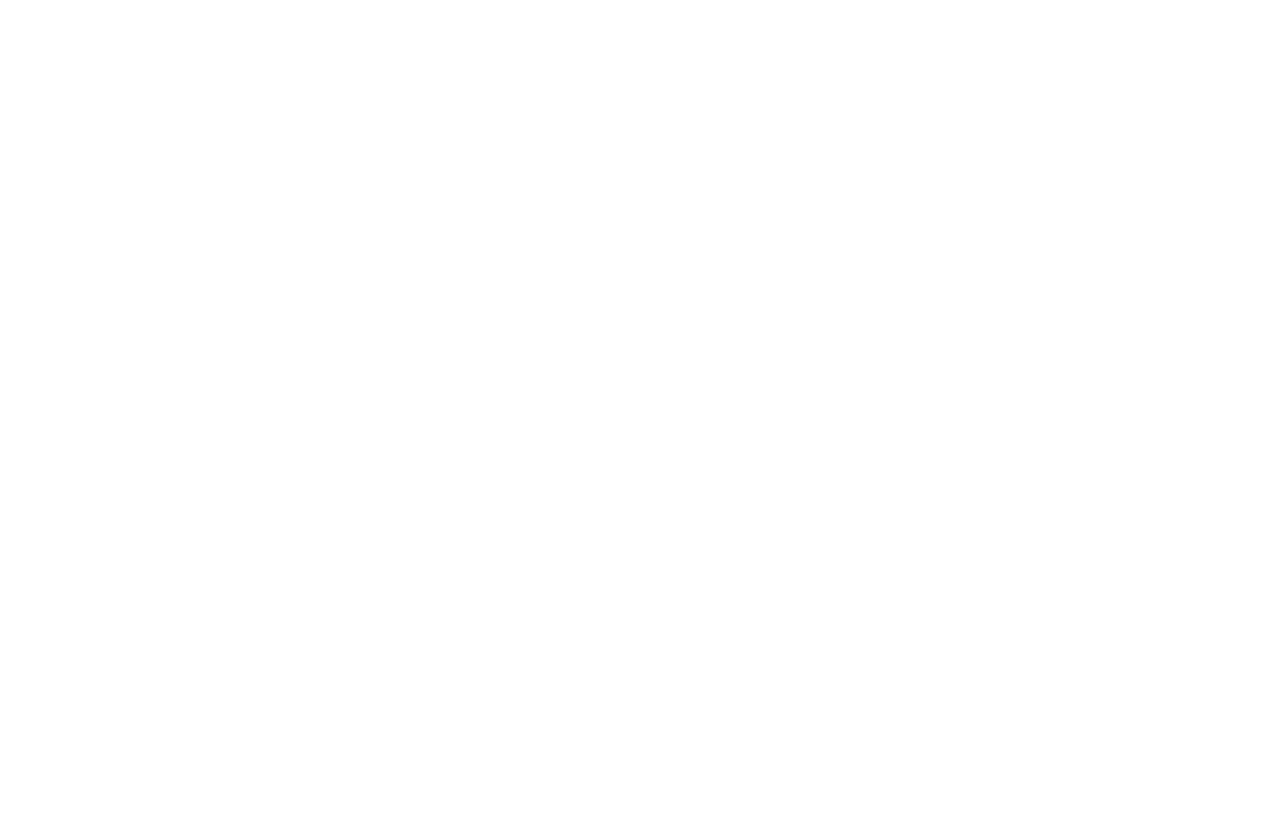
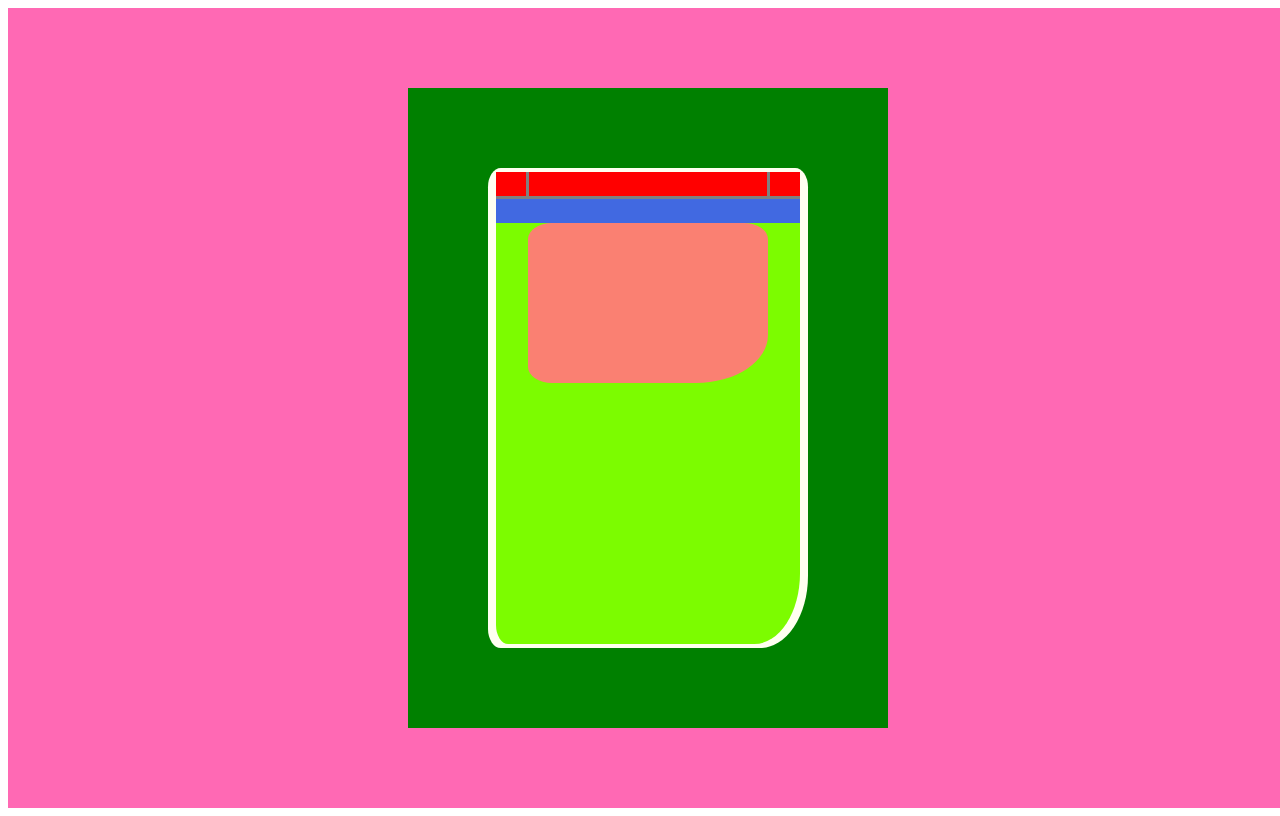
Before and after one commit to SantiagoRMJ/gameConsole, a plain HTML site: page index.html in a window 1280 px wide. Drawn offline with Linux system fonts and the light colour scheme.

Commit message:
first structure

```diff
--- a/css/style.css
+++ b/css/style.css
@@ -0,0 +1,94 @@
+
+#gral{
+    width: 100vw;
+    height: 100vh;
+    background-color: hotpink;
+    display: flex;
+    justify-content: center;
+    align-items: center;
+}
+
+#contConsole{
+
+    width: 30em;
+    height: 40em;
+    background-color: green;
+    display: flex;
+    justify-content: center;
+    align-items: center;
+}
+
+#consoleBright{
+    width: 20em;
+    height: 30em;
+    background-color: ivory;
+    border-radius: 4% 4% 15% 4%;
+    display: flex;
+    justify-content: center;
+    align-items: center;
+}
+
+#console{
+    width: 19em;
+    height: 29.5em;
+    background-color: lawngreen;
+    border-radius: 4% 4% 15% 4%;
+}
+
+/*********************************************
+**********************************************
+****  PARTE SUPERIOR DE LA PANTALLA  *********
+**********************************************
+*********************************************/
+
+#topGroove{
+    background-color: lightblue;
+    width: 19em;
+    height: 1.5em;
+    border-bottom: 3px solid gray;
+    display: flex;
+}
+
+
+.boxTop1{
+    width: 10%;
+    height: 1,5em;
+    background-color: red;
+    border-right: 3px solid gray;
+}
+
+.boxTop2{
+    width: 80%;
+    height: 1,5em;
+    background-color: red;
+}
+.boxTop3{
+    width: 10%;
+    height: 1,5em;
+    background-color:red;
+    border-left: 3px solid gray;
+}
+
+#topDivisor{
+    width: 19em;
+    height: 1.5em;
+    background-color: royalblue;
+}
+
+/*********************************************
+**********************************************
+**************   PANTALLA   ******************
+**********************************************
+*********************************************/
+
+#contScreen{
+    display: flex;
+    justify-content: center;
+    align-items: center;
+}
+#marginScreen{
+    width: 15em;
+    height: 10em;
+    background-color: salmon;
+    border-radius: 10% 10% 30% 10%;
+}
--- a/index.html
+++ b/index.html
@@ -3,10 +3,36 @@
 <head>
     <meta charset="UTF-8">
     <meta name="viewport" content="width=device-width, initial-scale=1.0">
-    <title>GameConsole</title>
+    <title>Document</title>
     <link rel="stylesheet" href="css/style.css">
 </head>
 <body>
+    <div id="gral">
+        <div id="contConsole">
+            <div id="consoleBright">
+                <div id="console">
+                    <div id="topGroove">
+                        <div class="boxTop1"></div>
+                        <div class="boxTop2"></div>
+                        <div class="boxTop3"></div>
+                    </div>
+                    <div id="topDivisor"></div>
+                    <div id="contScreen">
+                        <div id="marginScreen">
+                            <div id="topScreen">
+                                <div id="middleScreen">
+                                    <div id="leftScreen"></div>
+                                    <div id="screen"></div>
+                                    <div id="rightScreen"></div>
+                                <div id="bottomScreen"></div>
 
+                                </div>
+                            </div>
+                        </div>
+                    </div>
+                </div>
+            </div>
+        </div>
+    </div>
 </body>
 </html>
```
